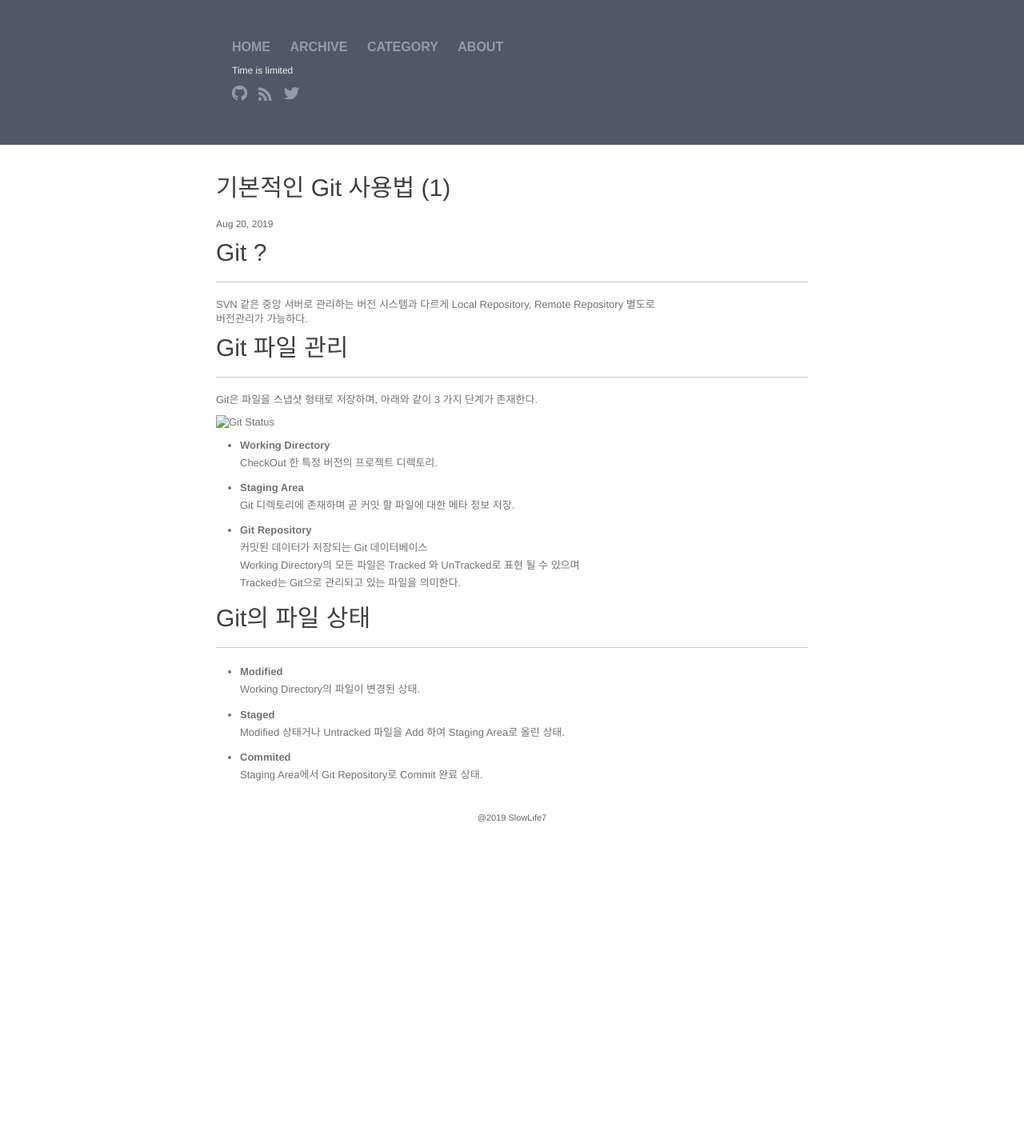
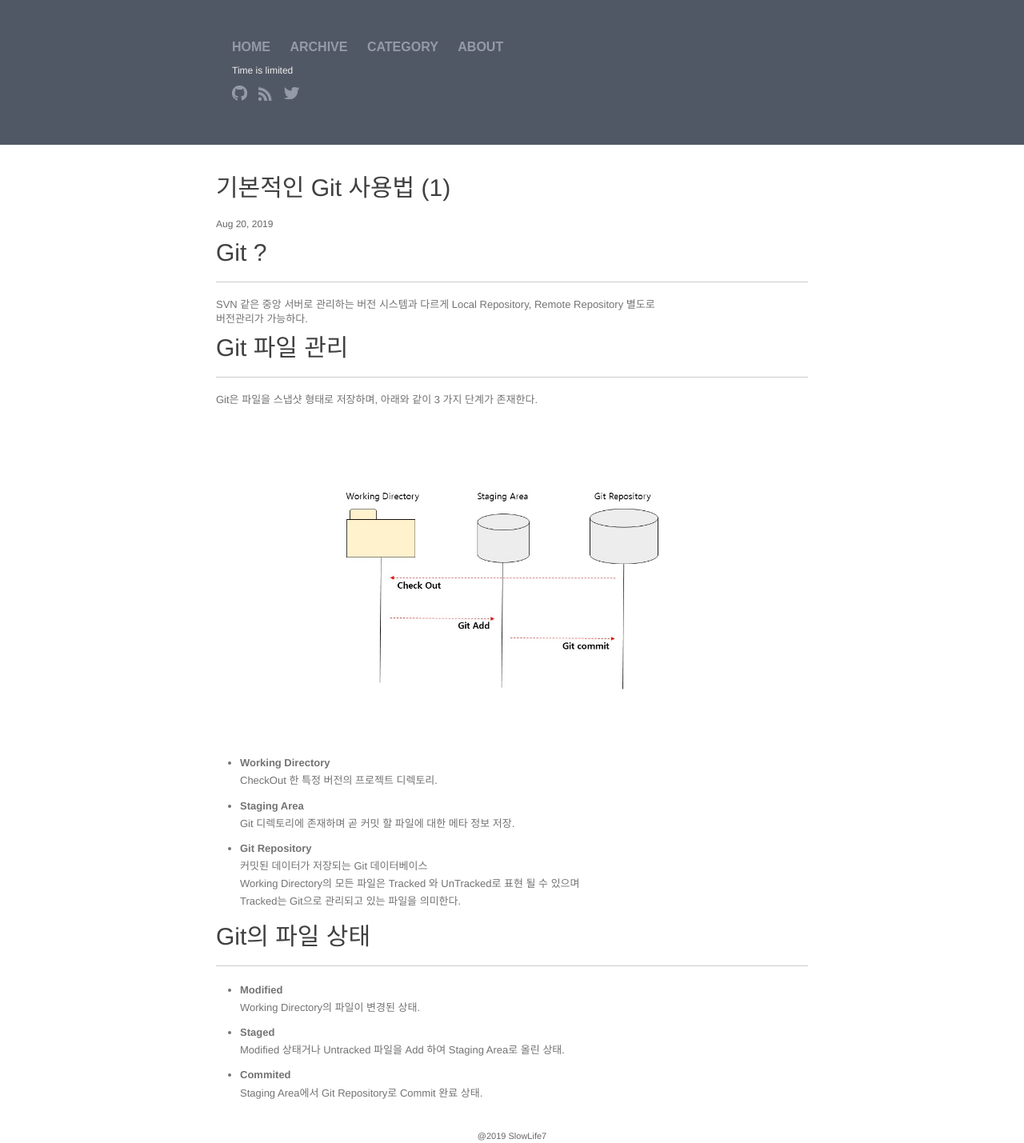
Before and after one commit to slowlife7/slowlife7.github.io, a Jekyll site: the page built from _posts/2019-08-20-basic-of-git-1.markdown, in a window 1280 px wide. Shown: the whole page at 80% size. Built offline with Jekyll 4.4.1, drawn with Linux system fonts in a browser that asks for light colours; comment, search, counter and statistics services are not loaded; before the commit the page ends 1031 px from its top, so only the background shows below that.

Commit message:
gitstatus 이미지 경로 변경

```diff
--- a/_posts/2019-08-20-basic-of-git-1.markdown
+++ b/_posts/2019-08-20-basic-of-git-1.markdown
@@ -14,7 +14,7 @@ SVN 같은 중앙 서버로 관리하는 버전 시스템과 다르게 Local Rep
 ---------------------------------------
 Git은 파일을 스냅샷 형태로 저장하며, 아래와 같이 3 가지 단계가 존재한다.
 
-![Git Status]({{site.baseurl}}/assets/img/gitstatus.jpg)
+![Git Status]({{site.baseurl}}/images/gitstatus.jpg)
 
 
 - **Working Directory**
```
